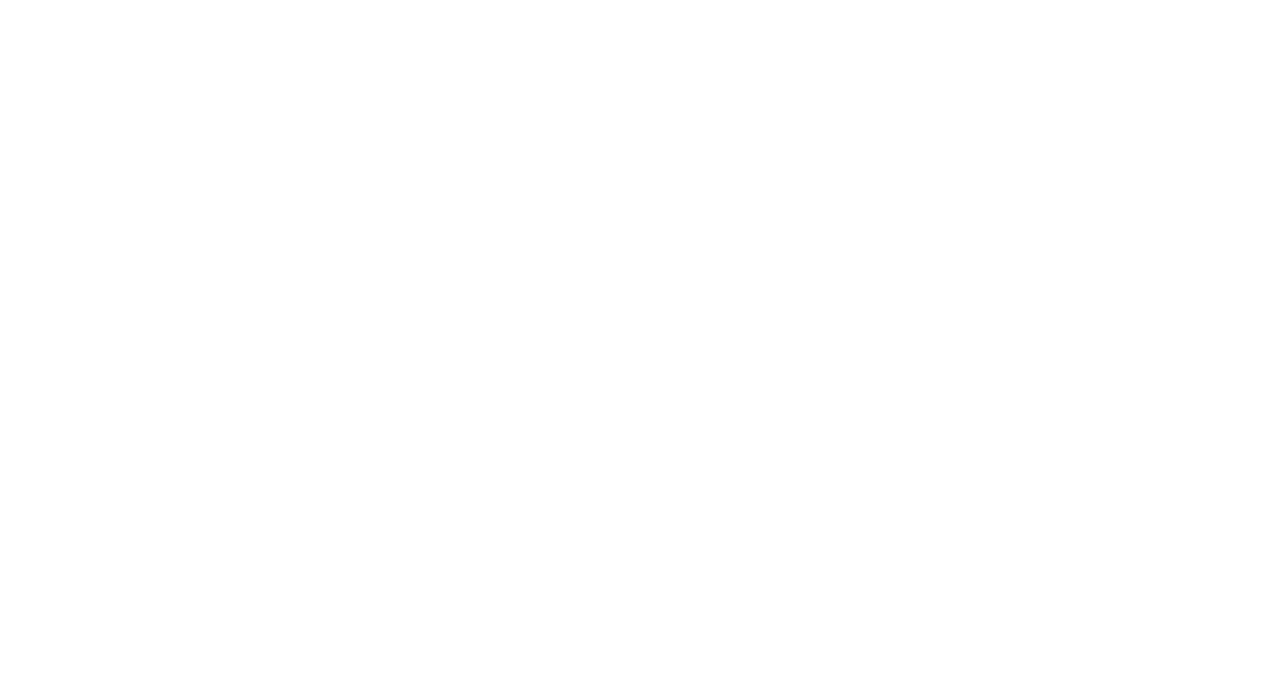
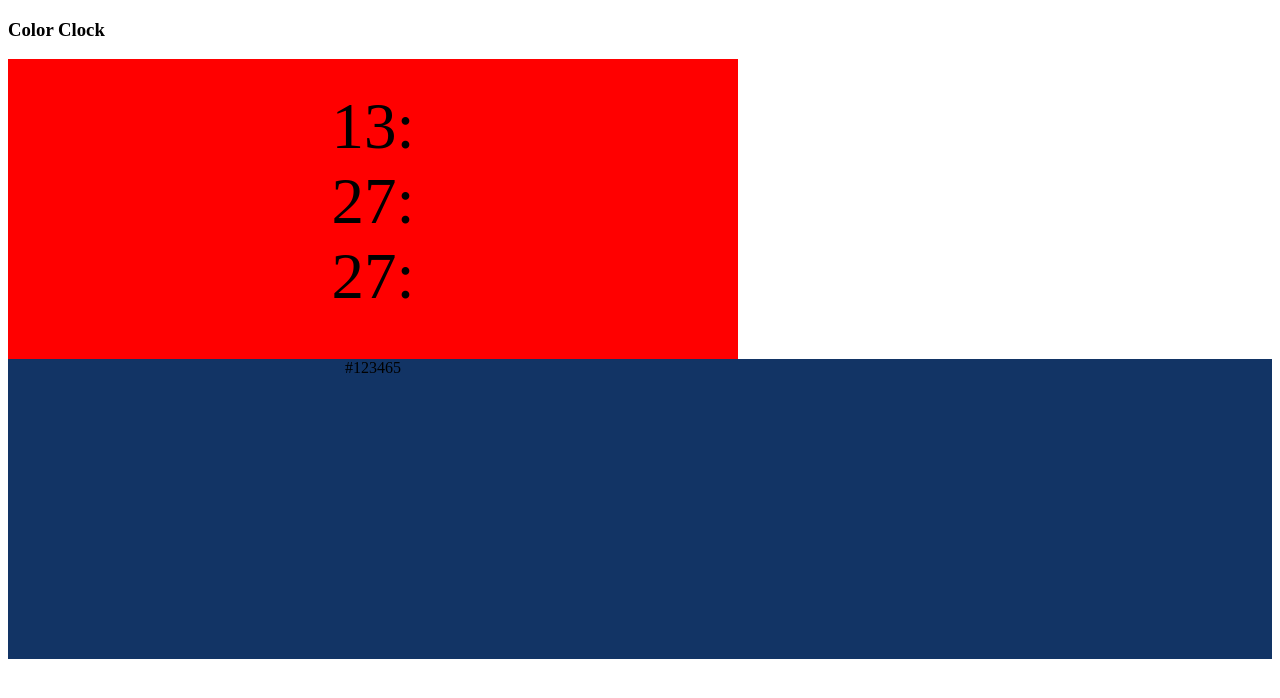
Before and after one commit to Alajuwon/colorclock, a plain HTML site: page index.html in a window 1280 px wide. Drawn offline with Linux system fonts and the light colour scheme.

Commit message:
added a read me file and have the foundation of the clock working with the colors changing

```diff
--- a/index.html
+++ b/index.html
@@ -1,14 +1,22 @@
 <!DOCTYPE html>
 <!DOCTYPE html>
 <html>
-<link rel="stylesheet" href="main.css"
+<link rel="stylesheet" href="main.css">
 <head>
+<h3> Color Clock</h3>
 </head>
 
 
+<body>
+	<div class="clock-box">
+
+		<div class="myClock">
+			<div id="hours"></div><div id="minutes"></div><div id="seconds"></div>
+		</div>
+	</div>
 
 
-<body>
+	<div id="hexCode"></div>
 
 
 
@@ -16,11 +24,7 @@
 
 
 
-
-
-
-
-
+<script src="main.js"></script>
 
 </body>
 </html>
--- a/main.css
+++ b/main.css
@@ -1,4 +1,18 @@
-.title{
-	font-size: 50px;
+.clock-box{
+	width:730px;
+	height:300px;
+	border:10px;
+	background-color: red;
+	margin-left:auto;
 	text-align: center;
+	display: inline-block;
 }
+
+.myClock{
+	font-size: 65px;
+	padding-top:30px;
+
+
+
+
+}
--- a/main.js
+++ b/main.js
@@ -0,0 +1,57 @@
+
+
+function newTime (){
+
+
+
+	var today = new Date();
+	var hours = today.getHours();
+	var minutes = today.getMinutes();
+	var seconds = today.getSeconds();
+
+
+	var showHours=document.getElementById('hours')
+
+ 		if(hours >= 10){
+ 		showHours.innerHTML = hours + ':'
+ 	} 	else {
+ 		hours = "0" + hours + ':'
+ 	}
+
+
+ 	var showMinutes=document.getElementById('minutes')
+
+ 		if(minutes >= 10){
+ 		showMinutes.innerHTML = minutes + ':'
+ 	} 	else {
+ 		hours = "0" + minutes + ':'
+ 	}
+
+
+ var showSeconds=document.getElementById('seconds')
+
+ 	if(seconds >= 10){
+ 		showSeconds.innerHTML = seconds + ':'
+ 	} else {
+ 		seconds = "0" + seconds + ':'
+ 	}
+
+};
+
+
+ var hexCodeNumber = 123456;
+
+function hexCodeChange () {
+	hexCodeNumber = hexCodeNumber + 1;
+};
+
+function hexColorBackground () {
+	var hexBlock = document.getElementById("hexCode");
+	hexBlock.innerHTML = "<div style=\"width:730px; height:300px; border:10px; background-color: " + hexCodeNumber + ";margin-left:auto; text-align: center;display: inline-block;\">#" + hexCodeNumber;
+	hexBlock.style.backgroundColor = ("#" + hexCodeNumber);
+};
+
+
+ setInterval (newTime,1000);
+ setInterval (hexColorBackground, 250)
+ setInterval (hexCodeChange, 500)
```
Also changed, not shown: 1 other file.
